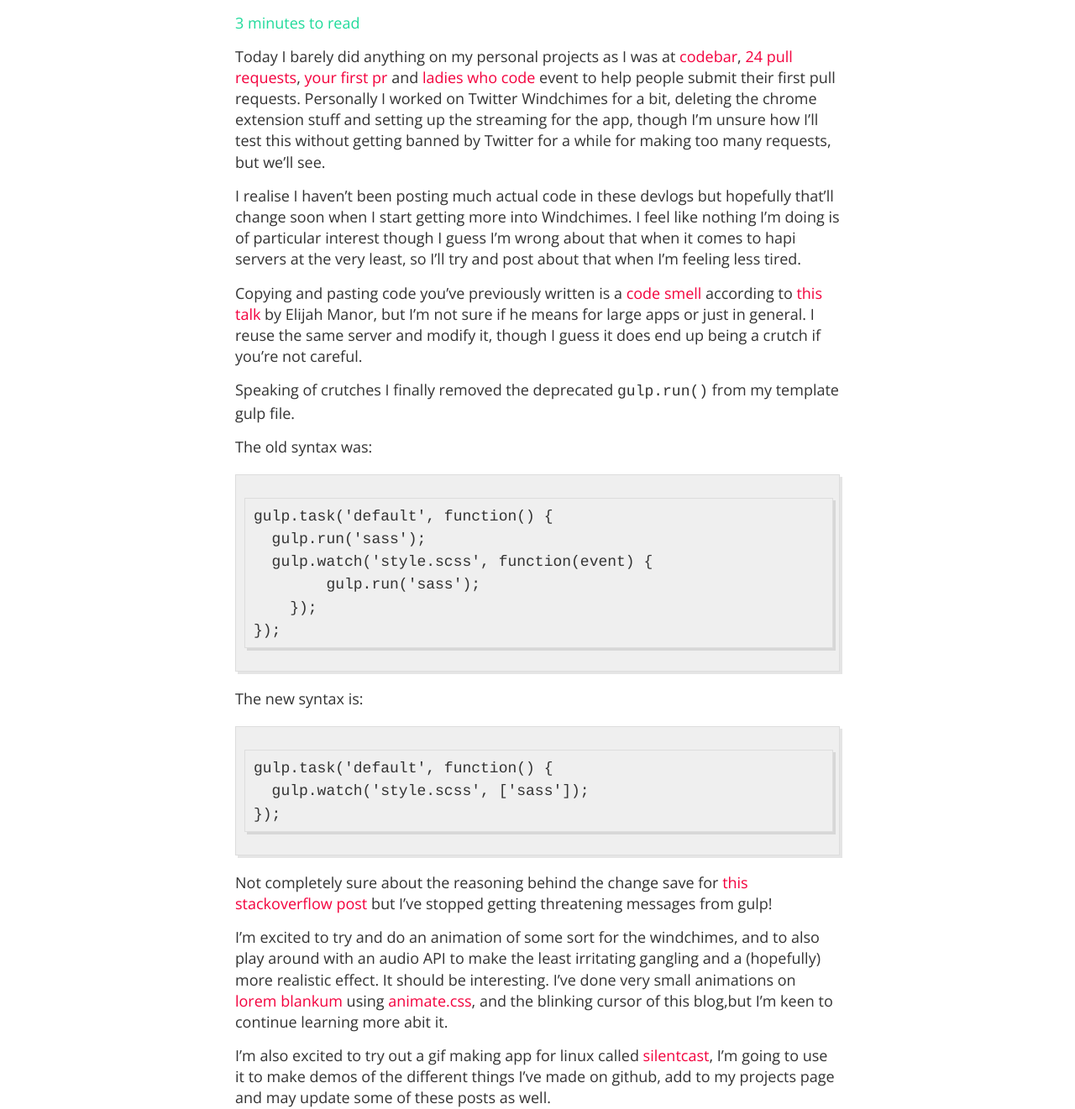
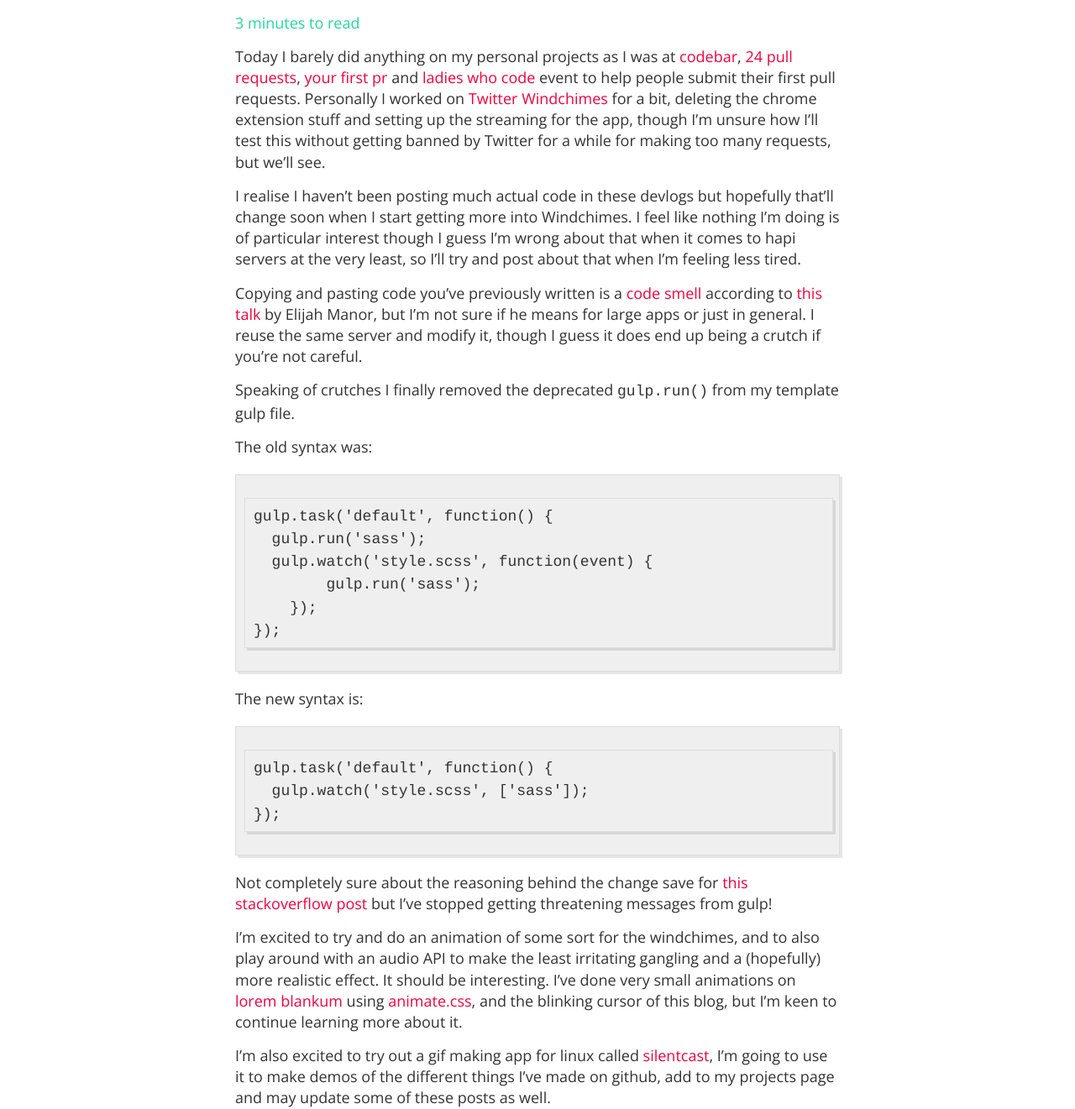
Before and after one commit to oluoluoxenfree/oluoluoxenfree.github.io, a Jekyll site: the page built from _posts/2015-12-05-devember-day-5.md, in a window 1280 px wide. Shown: the part 324-1645 px from the top of the page at 84% size. Built offline with Jekyll 4.4.1, drawn with Linux system fonts in a browser that asks for light colours; nearby versions of some CDN libraries; Markdown is read by kramdown in place of the engine named in the settings; comment, search, counter and statistics services are not loaded.

````diff
--- a/_posts/2015-12-05-devember-day-5.md
+++ b/_posts/2015-12-05-devember-day-5.md
@@ -2,7 +2,7 @@
 layout: post
 ---
 
-Today I barely did anything on my personal projects as I was at [codebar](https://codebar.io/), [24 pull requests](http://24pullrequests.com/), [your first pr](http://yourfirstpr.github.io/) and [ladies who code](http://www.meetup.com/Ladies-Who-Code-UK/) event to help people submit their first pull requests. Personally I worked on Twitter Windchimes for a bit, deleting the chrome extension stuff and setting up the streaming for the app, though I'm unsure how I'll test this without getting banned by Twitter for a while for making too many requests, but we'll see.
+Today I barely did anything on my personal projects as I was at [codebar](https://codebar.io/), [24 pull requests](http://24pullrequests.com/), [your first pr](http://yourfirstpr.github.io/) and [ladies who code](http://www.meetup.com/Ladies-Who-Code-UK/) event to help people submit their first pull requests. Personally I worked on [Twitter Windchimes](https://github.com/oluoluoxenfree/twitter_windchimes) for a bit, deleting the chrome extension stuff and setting up the streaming for the app, though I'm unsure how I'll test this without getting banned by Twitter for a while for making too many requests, but we'll see.
 
 I realise I haven't been posting much actual code in these devlogs but hopefully that'll change soon when I start getting more into Windchimes. I feel like nothing I'm doing is of particular interest though I guess I'm wrong about that when it comes to hapi servers at the very least, so I'll try and post about that when I'm feeling less tired.
 
@@ -30,7 +30,7 @@ gulp.task('default', function() {
 ```
 Not completely sure about the reasoning behind the change save for [this stackoverflow post](http://stackoverflow.com/questions/28826418/gulp-run-alternative) but I've stopped getting threatening messages from gulp!
 
-I'm excited to try and do an animation of some sort for the windchimes, and to also play around with an audio API to make the least irritating gangling and a (hopefully) more realistic effect. It should be interesting. I've done very small animations on [lorem blankum]() using [animate.css](), and the blinking cursor of this blog,but I'm keen to continue learning more abit it.
+I'm excited to try and do an animation of some sort for the windchimes, and to also play around with an audio API to make the least irritating gangling and a (hopefully) more realistic effect. It should be interesting. I've done very small animations on [lorem blankum](https://lorem-blankum.herokuapp.com/) using [animate.css](https://daneden.github.io/animate.css/), and the blinking cursor of this blog, but I'm keen to continue learning more about it.
 
 I'm also excited to try out a gif making app for linux called [silentcast](https://github.com/colinkeenan/silentcast), I'm going to use it to make demos of the different things I've made on github, add to my projects page and may update some of these posts as well.
 
````
